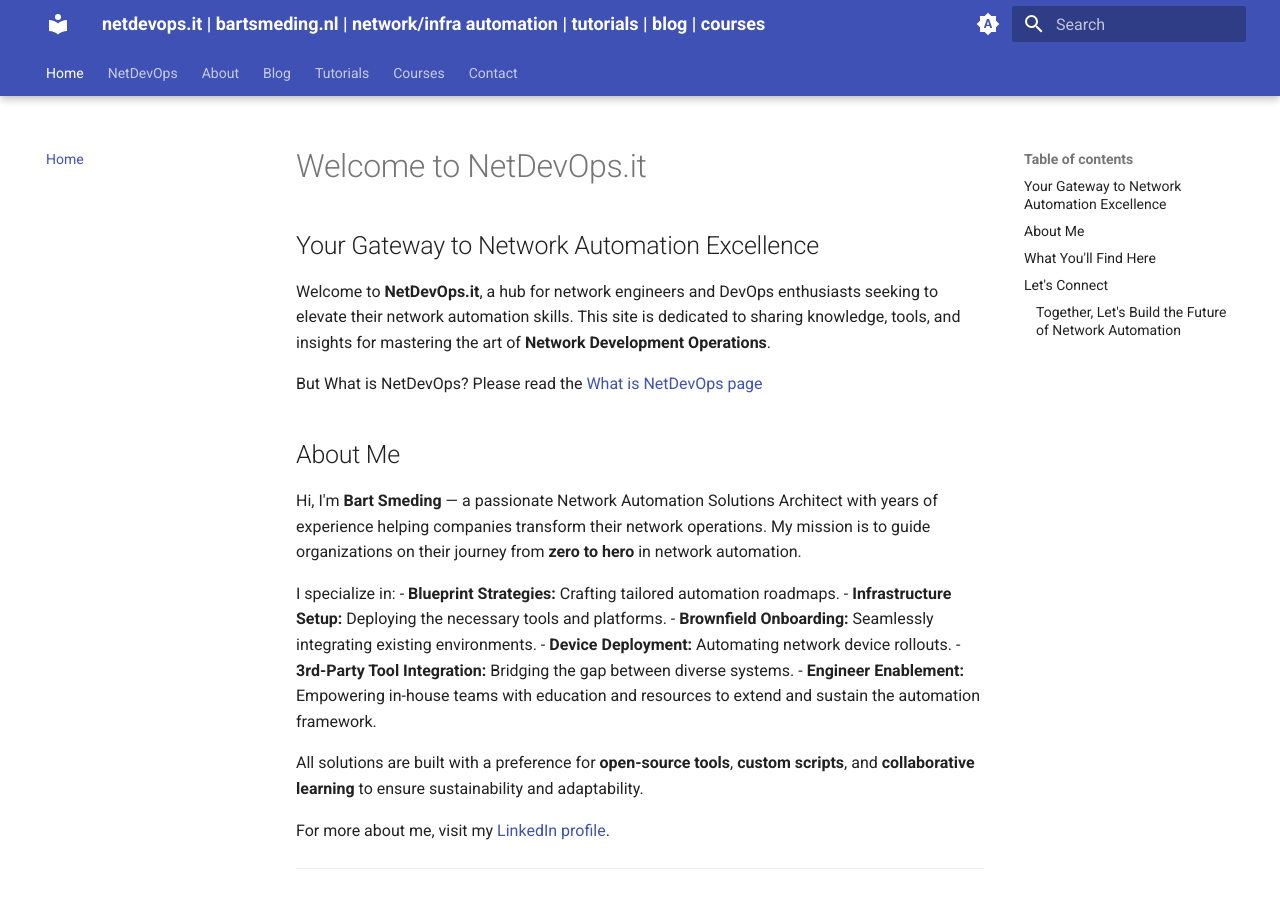
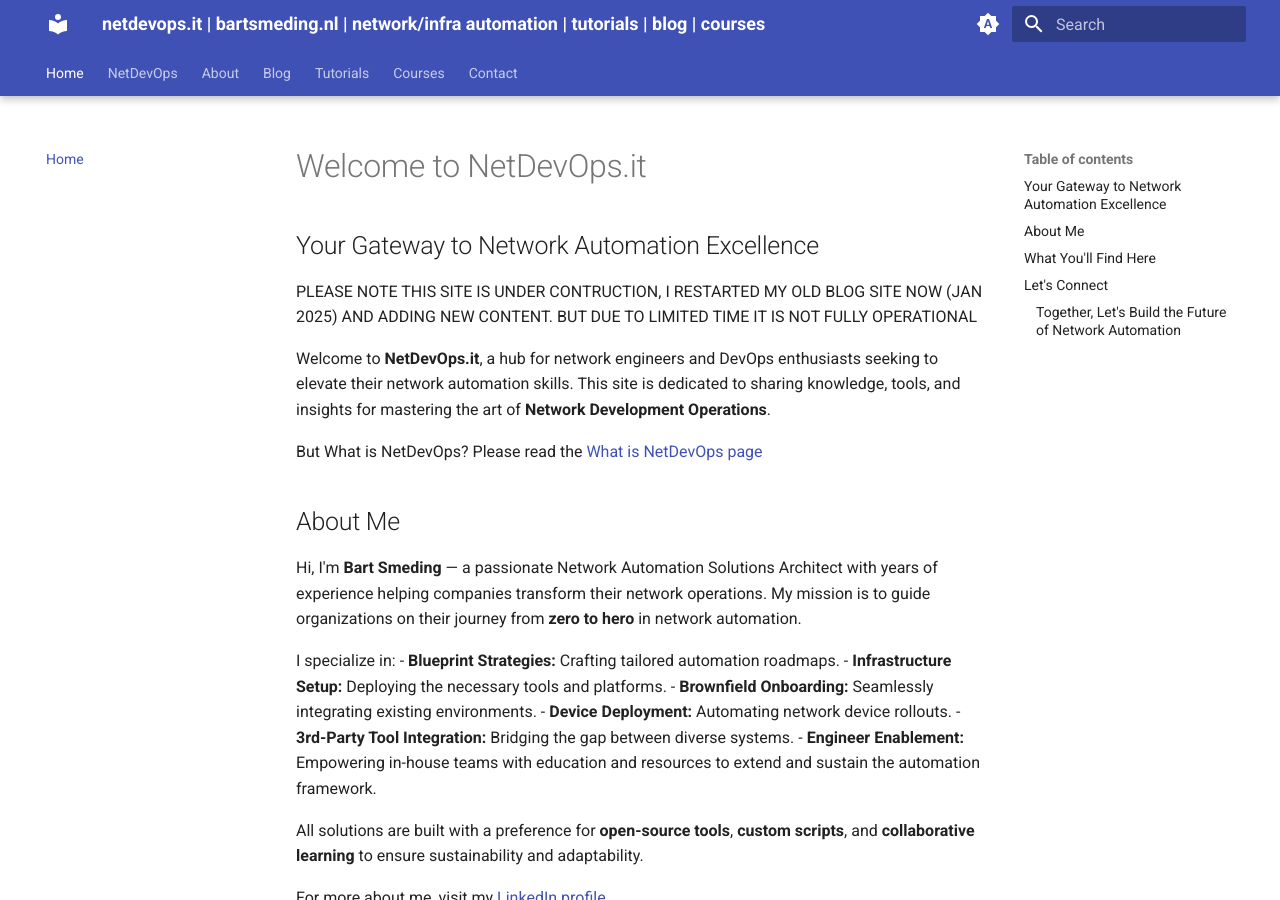
Before and after one commit to bsmeding/bsmeding.github.io, an MkDocs documentation site: the page built from docs/index.md, in a window 1280 px wide and 900 px high. Built offline with MkDocs 1.6.1 and Material for MkDocs 9.7.7, drawn with Linux system fonts in a browser that asks for light colours.

Commit message:
not under construciton

```diff
--- a/docs/index.md
+++ b/docs/index.md
@@ -1,6 +1,8 @@
 # Welcome to NetDevOps.it
 
 ## Your Gateway to Network Automation Excellence
+
+PLEASE NOTE THIS SITE IS UNDER CONTRUCTION, I RESTARTED MY OLD BLOG SITE NOW (JAN 2025) AND ADDING NEW CONTENT. BUT DUE TO LIMITED TIME IT IS NOT FULLY OPERATIONAL
 
 Welcome to **NetDevOps.it**, a hub for network engineers and DevOps enthusiasts seeking to elevate their network automation skills. This site is dedicated to sharing knowledge, tools, and insights for mastering the art of **Network Development Operations**.
 
```
